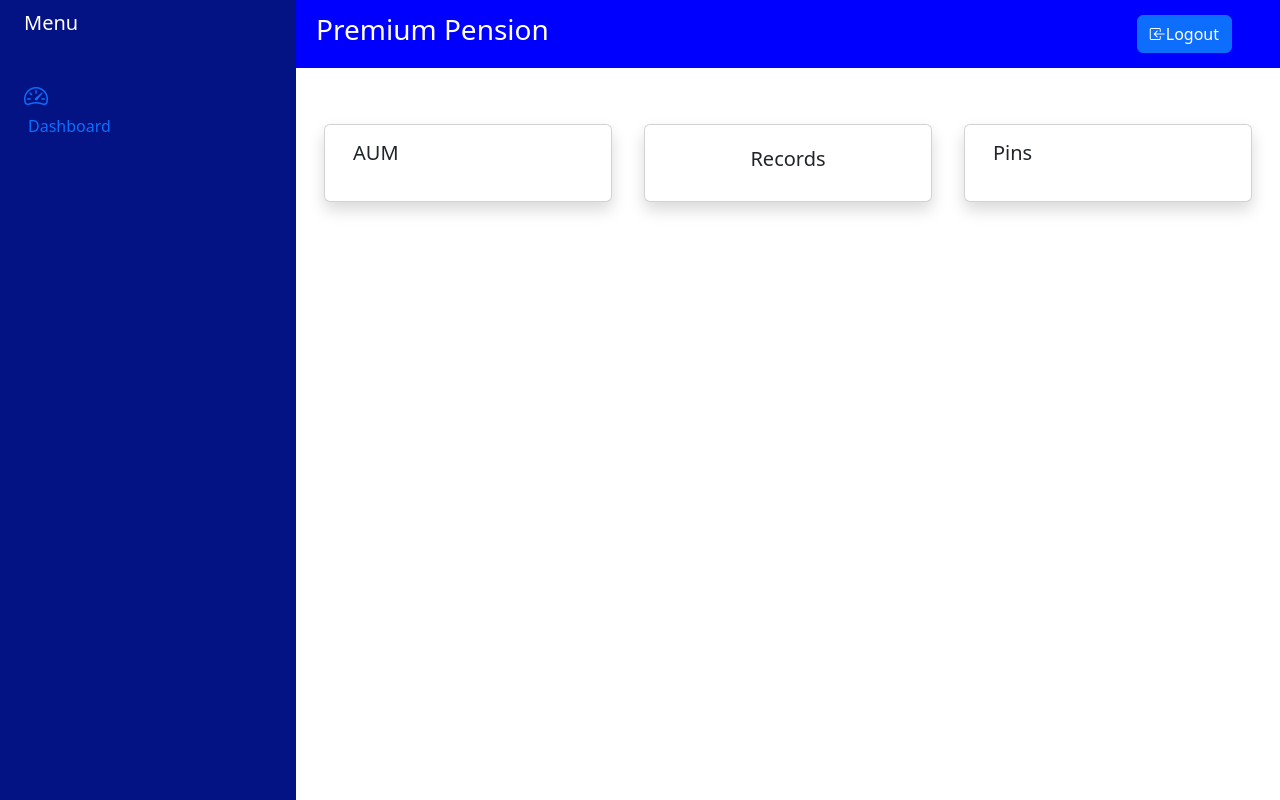
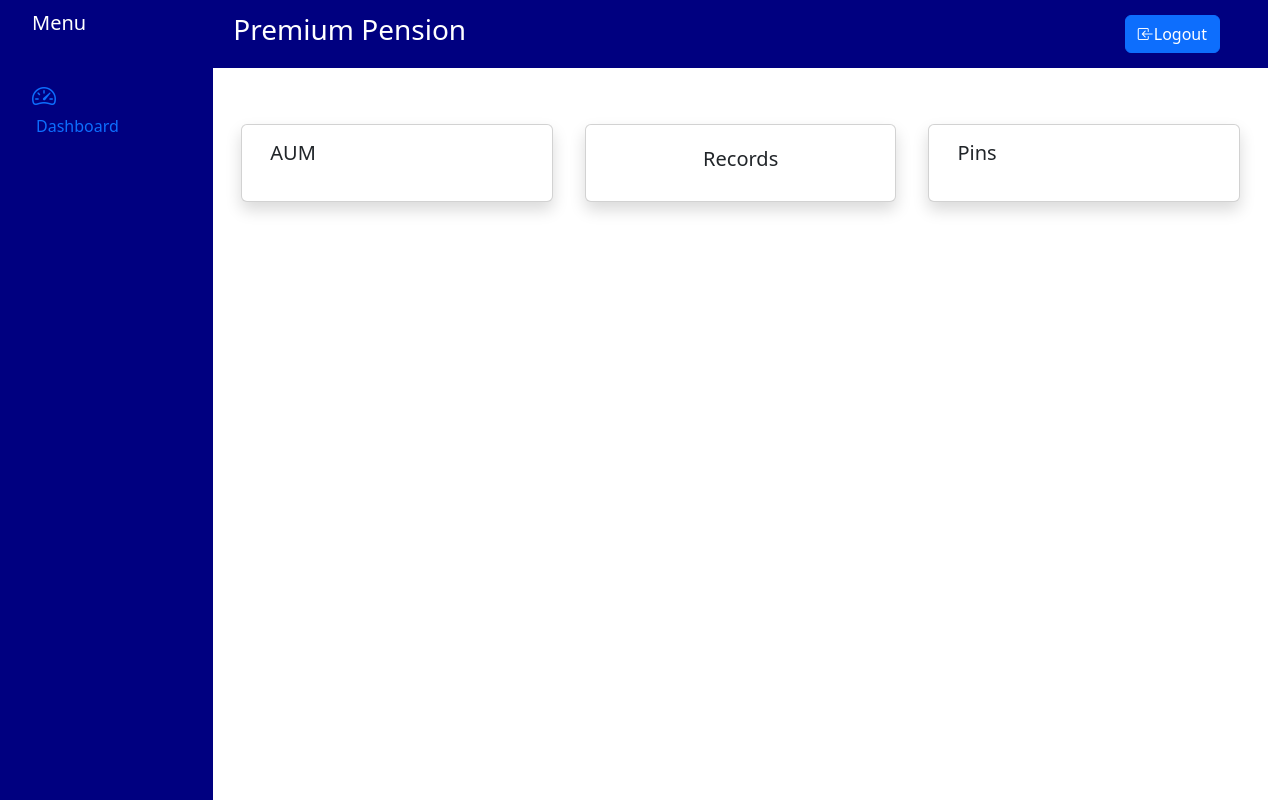
Before and after one commit to khalifaMMM12/Account-mapping, a React (Create React App) app in the folder client/app/: page /officer in a window 1280 px wide. Built offline with nearby package versions, Linux system fonts and the light colour scheme.

Commit message:
created add agent

```diff
--- a/client/app/src/App.js
+++ b/client/app/src/App.js
@@ -4,26 +4,26 @@ import Navbar from './components/navbar.js';
 import Login from './Pages/login-page.js';
 import Officer from './Pages/accountOfficer';
 import Sidebar from './components/sidebar.js';
+import CreateAgent from './Pages/createAgent.js'
 
 
 function App() {
   return (
-    <div className="body">
-
-    <div className='left'>
+    <div className="container-fluid">
+    <div className="row flex-nowrap">
+        <div className="col-auto col-md-3 col-xl-2 px-sm-2 px-0" style={{backgroundColor: 'navy'}}>
             <Sidebar/>
         </div>
-    <div className='right'>
-
+        <div className="col" style={{paddingLeft: '0'}}>
             <Navbar/>
-
             <Routes>
               <Route path="/" element={<Login />} />
               <Route path="/officer" element={<Officer />} />
               <Route path="/sidebar" element={<Sidebar />} />
+              <Route path="/agent" element={<CreateAgent />} />
             </Routes>
         </div>
-
+    </div>
 </div>
 
   )
--- a/client/app/src/Pages/App.css
+++ b/client/app/src/Pages/App.css
@@ -25,15 +25,3 @@
 .mapped-accounts{
     display: hide;
 }
-.body{
-    display:flex;
-    background-color: rgb(255, 255, 255);
-
-}
-.left{
-    flex:3;
-    background-color: rgb(4, 19, 131);
-}
-.right{
-    flex:7;
-}
--- a/client/app/src/Pages/accountOfficer.js
+++ b/client/app/src/Pages/accountOfficer.js
@@ -1,7 +1,6 @@
 import React from 'react';
 import Card from 'react-bootstrap/Card'
 import './App.css';
-
 // import TestChart from '../components/MapChart.js';
 
 
--- /dev/null
+++ b/client/app/src/Pages/createAgent.js
@@ -0,0 +1,15 @@
+import React from 'react';
+import Card from 'react-bootstrap/Card'
+
+
+function createAgent() {
+    return(
+        <div>
+            <Card>
+
+            </Card>
+        </div>
+    )
+}
+
+export default createAgent;
--- a/client/app/src/components/navbar.js
+++ b/client/app/src/components/navbar.js
@@ -5,53 +5,10 @@ import Button from 'react-bootstrap/Button';
 // import NavDropdown from 'react-bootstrap/NavDropdown';
 // import Offcanvas from 'react-bootstrap/Offcanvas';
 
-// const expand = ['xxl'];
-
 function NavigationBar() {
   return (
     <>
-      {/* {expand.map((expandValue) => ( */}
-        <Navbar style={{ backgroundColor: "blue" }}>
-          {/* <Navbar.Toggle aria-controls={`offcanvasNavbar-expand-${expandValue}`} />
-          <Navbar.Offcanvas
-            id={`offcanvasNavbar-expand-${expandValue}`}
-            aria-labelledby={`offcanvasNavbarLabel-expand-${expandValue}`}
-            placement="start"
-          >
-            <Offcanvas.Header closeButton>
-              <Offcanvas.Title id={`offcanvasNavbarLabel-expand-${expandValue}`}>
-                Offcanvas
-              </Offcanvas.Title>
-            </Offcanvas.Header>
-            <Offcanvas.Body>
-              <Nav className="justify-content-end flex-grow-1 pe-3">
-                <Nav.Link href="#action1">Home</Nav.Link>
-                <Nav.Link href="#action2">Link</Nav.Link>
-                <NavDropdown
-                  title="Dropdown"
-                  id={`offcanvasNavbarDropdown-expand-${expandValue}`}
-                >
-                  <NavDropdown.Item href="#action3">Action</NavDropdown.Item>
-                  <NavDropdown.Item href="#action4">
-                    Another action
-                  </NavDropdown.Item>
-                  <NavDropdown.Divider />
-                  <NavDropdown.Item href="#action5">
-                    Something else here
-                  </NavDropdown.Item>
-                </NavDropdown>
-              </Nav>
-              <Form className="d-flex">
-                <Form.Control
-                  type="search"
-                  placeholder="Search"
-                  className="me-2"
-                  aria-label="Search"
-                />
-                <Button variant="outline-success">Search</Button>
-              </Form>
-            </Offcanvas.Body>
-          </Navbar.Offcanvas> */}
+        <Navbar style={{ backgroundColor: "navy"}}>
 
           <Navbar.Brand style={{ color: "white", paddingLeft: "20px" }}>
             <h3>Premium Pension</h3>
@@ -60,7 +17,6 @@ function NavigationBar() {
             <Button className='btn-primary'><i className="bi bi-box-arrow-in-left"></i>Logout</Button>
           </Navbar.Collapse>
         </Navbar>
-      {/* ))} */}
     </>
   );
 }
--- a/client/app/src/components/sidebar.js
+++ b/client/app/src/components/sidebar.js
@@ -1,5 +1,5 @@
 import React from 'react';
-// import Navbar from 'react-bootstrap/Navbar';
+import Navbar from '../components/navbar';
 // import Button from 'react-bootstrap/Button';
 
 
@@ -7,9 +7,9 @@ const Sidebar = () => {
   return (
     <div className="container-fluid">
       <div className="row flex-nowrap">
-        <div className="col-auto col-md-3 col-xl-2 px-sm-2 px-0">
+        <div className="col-auto col-md-3 col-xl-2 px-sm-2 px-0" >
           <div className="d-flex flex-column align-items-center align-items-sm-start px-3 pt-2 text-white min-vh-100">
-            <a href="#" className="d-flex align-items-center pb-3 mb-md-0 me-md-auto text-white text-decoration-none">
+            <a href="/" className="d-flex align-items-center pb-3 mb-md-0 me-md-auto text-white text-decoration-none">
               <span className="fs-5 d-none d-sm-inline">Menu</span>
             </a>
             <ul className="nav nav-pills flex-column mb-sm-auto mb-0 align-items-center align-items-sm-start" id="menu">
@@ -32,8 +32,8 @@ const Sidebar = () => {
             </ul>
           </div>
         </div>
-        <div className="col">
-
+        <div className="col" style={{padding: '0'}}>
+        {/* <Navbar/> */}
         </div>
       </div>
     </div>
--- a/client/app/src/index.js
+++ b/client/app/src/index.js
@@ -5,12 +5,13 @@ import "bootstrap/dist/js/bootstrap.bundle.min";
 import "bootstrap-icons/font/bootstrap-icons.css";
 import App from './App.js';
 import { BrowserRouter } from 'react-router-dom'
+// import Sidebar from './components/sidebar.js';
+
 
 const root = ReactDOM.createRoot(document.getElementById('root'));
 root.render(
   <BrowserRouter>
 
-    {/* <Navbar/> */}
     <App/>
   </BrowserRouter>
 
```
Also changed, not shown: client/app/src/components/navbar.css (line endings or trailing spaces). Lines whose indentation alone changed are shown as unchanged.
